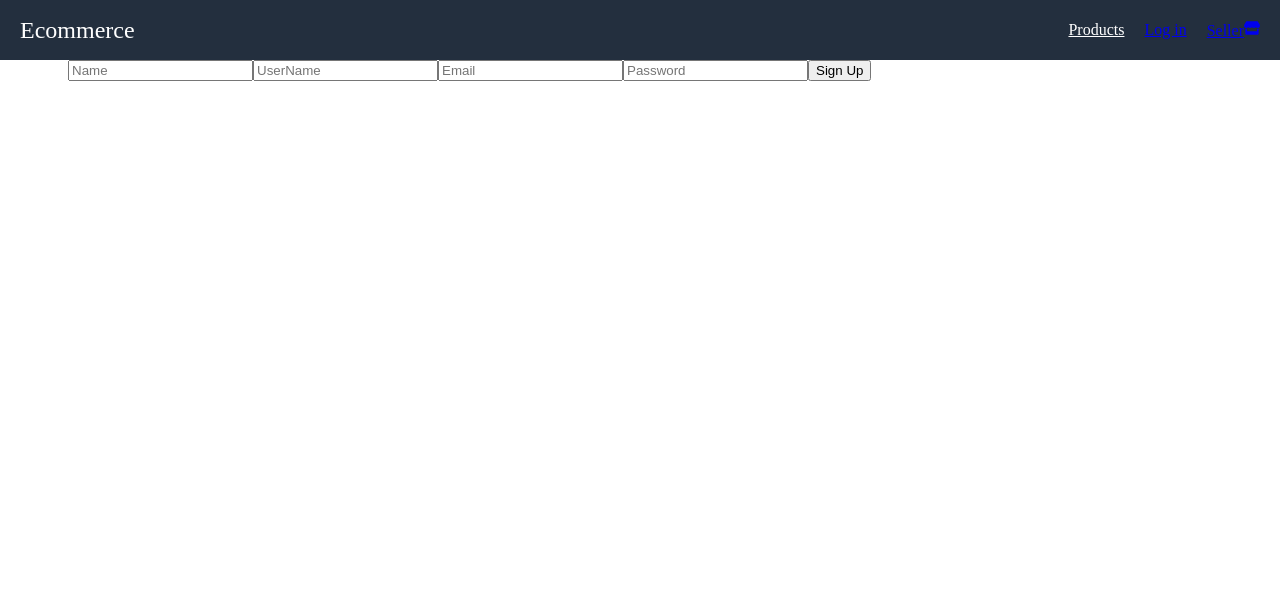
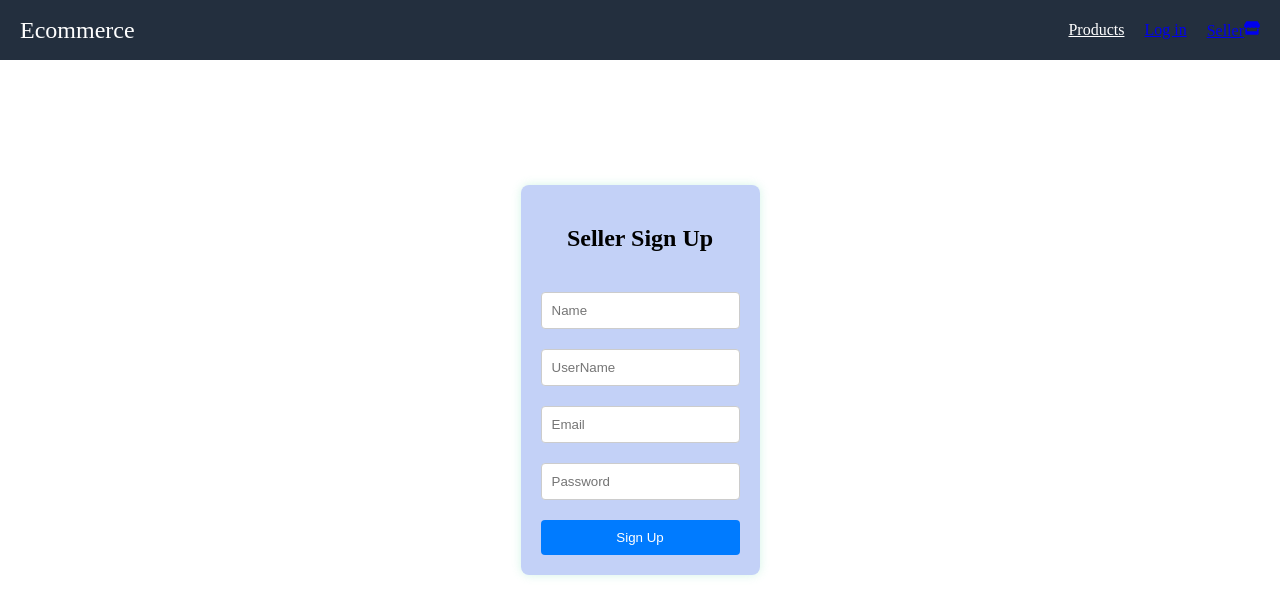
Before and after one commit to pnkkumar123/Ecommerce, a React (Vite) app in the folder frontEnd/: page /signup in a window 1280 px wide. Shown: the top 616 px of the page. Built offline with nearby package versions, Linux system fonts and the light colour scheme.

Commit message:
added css effects to seller signup page

```diff
--- a/frontEnd/src/AdminComponents/SignUp.jsx
+++ b/frontEnd/src/AdminComponents/SignUp.jsx
@@ -1,4 +1,6 @@
 import React, { useState } from "react";
+import styled from 'styled-components';
+
 
 function SignUp() {
   const [loading, setLoading] = useState(false);
@@ -41,17 +43,19 @@ function SignUp() {
   };
 
   return (
-    <div>
+    <SignUpWrapper>
+      <SignUpContainer>
       {error && <p>Error: Failed to sign up. Please try again later.</p>}
-      <form onSubmit={handleSubmit}>
-        <input
+      <SignUpForm onSubmit={handleSubmit}>
+        <SignUpTitle>Seller Sign Up</SignUpTitle>
+        <SignUpInput
           onChange={handleChange}
           type="text"
           name="name"
           placeholder="Name"
           id="name"
         />
-        <input
+        <SignUpInput
           onChange={handleChange}
           type="text"
           name="userName"
@@ -59,24 +63,78 @@ function SignUp() {
           placeholder="UserName"
         />
 
-        <input
+        <SignUpInput
           onChange={handleChange}
           type="email"
           name="email"
           placeholder="Email"
           id="email"
         />
-        <input
+        <SignUpInput
           onChange={handleChange}
           type="password"
           name="password"
           placeholder="Password"
           id="password"
         />
-        <button disabled={loading}>{loading ? "Loading..." : "Sign Up"}</button>
-      </form>
-    </div>
+        <SignUpButton disabled={loading}>{loading ? "Loading..." : "Sign Up"}</SignUpButton>
+      </SignUpForm>
+      </SignUpContainer>
+    </SignUpWrapper>
   );
 }
+const SignUpWrapper = styled.div`
+background-size:cover;
+background-position:center;
+min-height:80vh;
+display:flex;
+margin:auto;
+justify-items:center;
+align-items:center;
 
+`;
+const SignUpContainer = styled.div`
+background-color:rgba(170,190,244,0.7);
+padding:20px;
+border-radius:8px;
+box-shadow:0 0 10px rgba(111,222,177,0.3);
+widht:600px;
+display:flex;
+flex-direction:column;
+align-items:center;
+`;
+
+const SignUpForm = styled.form`
+display:flex;
+flex-direction:column;
+gap:20px;
+`
+const SignUpTitle = styled.h1`
+font-size:24px;
+text-align:center;
+
+`
+const ErrorMessage = styled.p`
+color:red;
+`;
+const SignUpInput = styled.input`
+padding:10px;
+box-shadow:0 0 10px rgba (111,222,177,0.3);
+border:1px solid #ccc;
+border-radius:4px;
+`
+const SignUpButton = styled.button`
+padding:10px;
+background-color:#007bff;
+color:#fff;
+border:none;
+border-radius:4px;
+cursor:pointer;
+
+&:disabled{
+  opacity:0.8;
+  cursor:not-allowed;
+
+}
+`
 export default SignUp;
```
